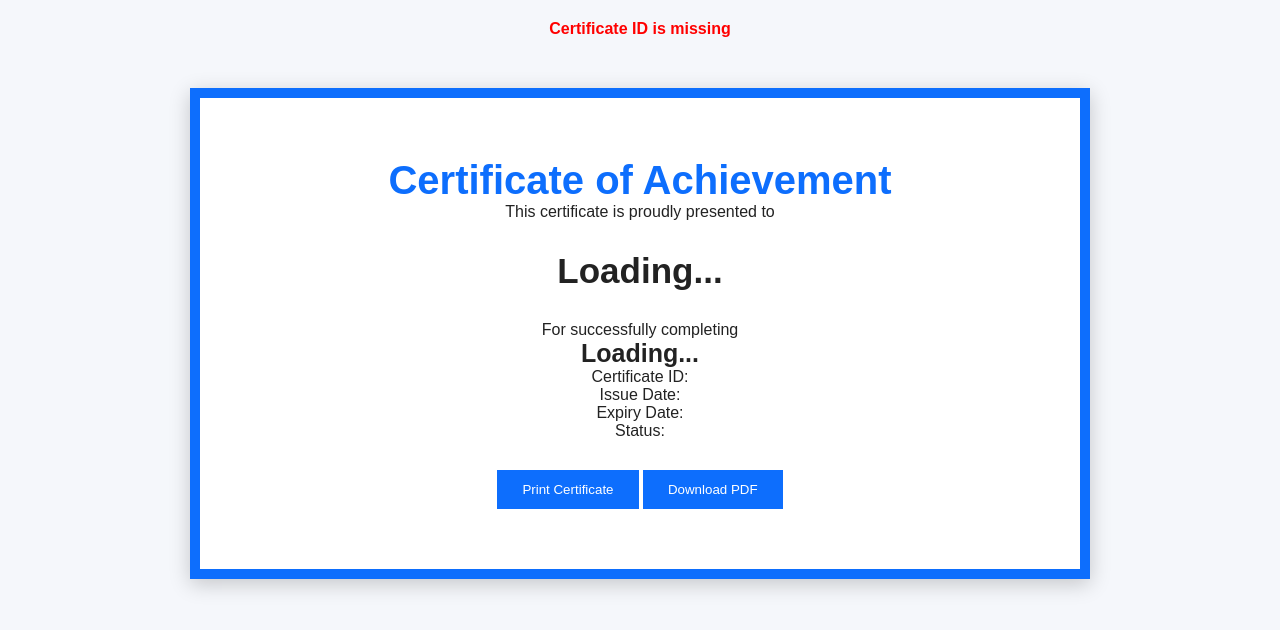
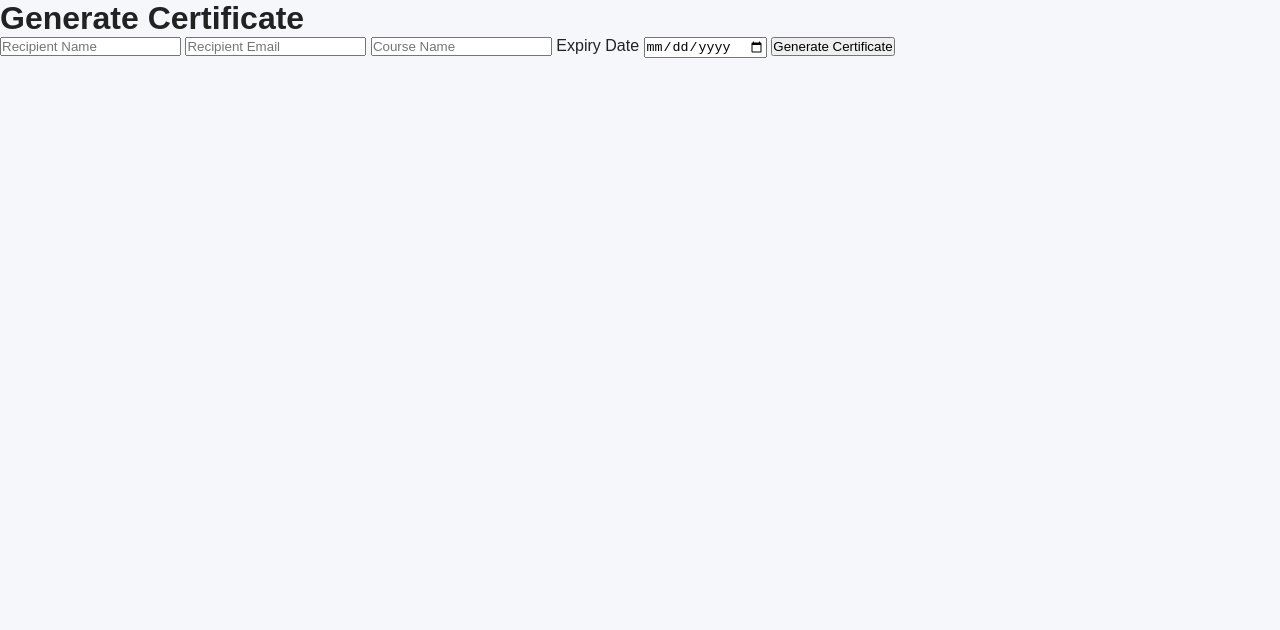
Before and after one commit to sandeepjaat77/Online-Certificate-Verification, a plain HTML site: page frontent/create-certificate.html in a window 1280 px wide. Drawn offline with Linux system fonts and the light colour scheme.

Commit message:
Update title and structure for certificate creation

```diff
--- a/frontent/create-certificate.html
+++ b/frontent/create-certificate.html
@@ -10,7 +10,7 @@
         content="width=device-width, initial-scale=1.0"
     >
 
-    <title>Digital Certificate</title>
+    <title>Create Certificate</title>
 
     <link
         rel="stylesheet"
@@ -21,95 +21,81 @@
 
 <body>
 
-    <div id="message">
-        Loading certificate...
-    </div>
-
-
-    <div
-        class="certificate"
-        id="certificate"
-    >
+    <div class="container">
 
         <h1>
-            Certificate of Achievement
+            Generate Certificate
         </h1>
 
 
-        <p>
-            This certificate is proudly presented to
-        </p>
+        <form id="certificateForm">
+
+            <input
+                type="text"
+                id="recipientName"
+                placeholder="Recipient Name"
+                required
+            >
 
 
-        <h2 id="recipientName">
-            Loading...
-        </h2>
+            <input
+                type="email"
+                id="recipientEmail"
+                placeholder="Recipient Email"
+                required
+            >
 
 
-        <p>
-            For successfully completing
-        </p>
+            <input
+                type="text"
+                id="courseName"
+                placeholder="Course Name"
+                required
+            >
 
 
-        <h3 id="courseName">
-            Loading...
-        </h3>
+            <label for="expiryDate">
+                Expiry Date
+            </label>
 
 
-        <p>
-            Certificate ID:
-            <strong id="certificateId"></strong>
-        </p>
+            <input
+                type="date"
+                id="expiryDate"
+            >
+
+
+            <button type="submit">
+                Generate Certificate
+            </button>
+
+        </form>
+
+
+        <p id="message"></p>
+
+
+        <div id="certificateIdResult"></div>
 
 
         <div id="qrcode"></div>
 
 
-        <p>
-            Issue Date:
-            <span id="issueDate"></span>
-        </p>
-
-
-        <p>
-            Expiry Date:
-            <span id="expiryDate"></span>
-        </p>
-
-
-        <p>
-            Status:
-            <strong id="status"></strong>
-        </p>
-
-
-        <button
-            type="button"
-            onclick="printCertificate()"
-        >
-            Print Certificate
-        </button>
-
-
-        <button
-            type="button"
-            onclick="downloadCertificate()"
-        >
-            Download PDF
-        </button>
+        <a
+            id="verifyLink"
+            href="#"
+            target="_blank"
+        ></a>
 
     </div>
 
 
     <script
-        src="https://cdnjs.cloudflare.com/ajax/libs/html2pdf.js/0.10.1/html2pdf.bundle.min.js"
-    ></script>
-
-    <script
         src="https://cdnjs.cloudflare.com/ajax/libs/qrcodejs/1.0.0/qrcode.min.js"
     ></script>
 
-    <script src="js/certificate.js"></script>
+
+    <script src="js/create-certificate.js"></script>
 
 </body>
 
```
